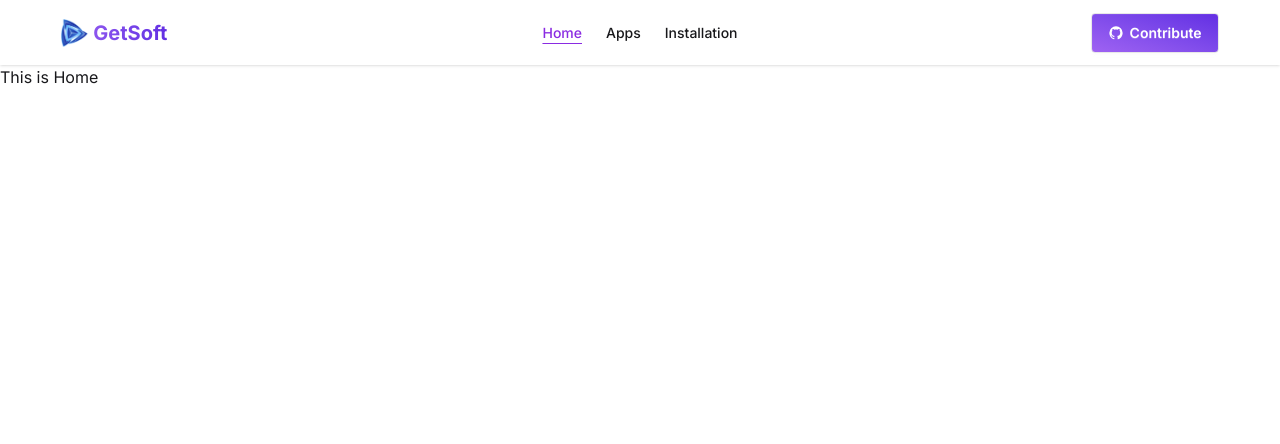
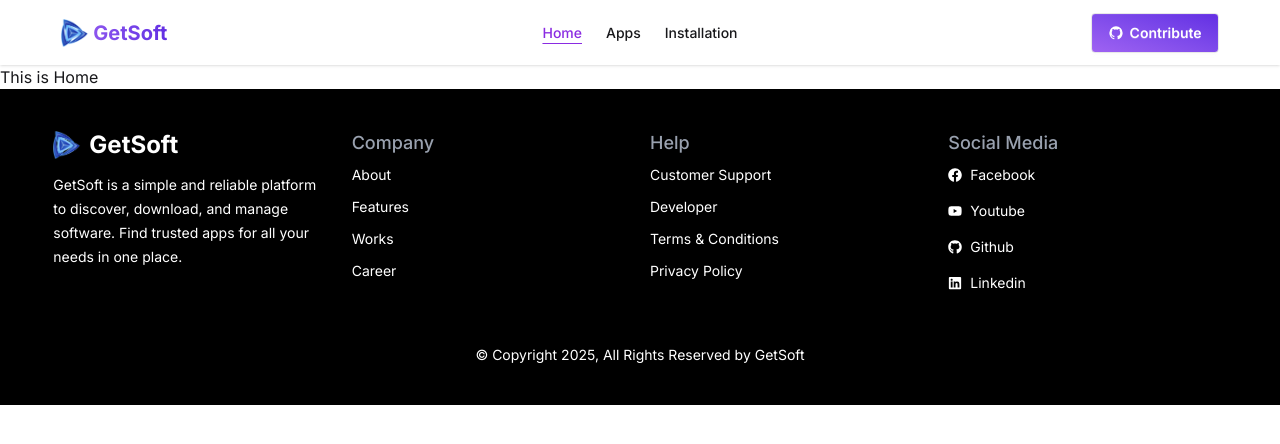
Before and after one commit to SubrotoKumar7/GetSoft, a React (Vite) app: page / in a window 1280 px wide. Shown: the top 444 px of the page. Built offline with nearby package versions, Linux system fonts and the light colour scheme.

Commit message:
footer added

```diff
--- a/package.json
+++ b/package.json
@@ -13,6 +13,7 @@
     "@tailwindcss/vite": "^4.1.14",
     "react": "^19.1.1",
     "react-dom": "^19.1.1",
+    "react-icons": "^5.5.0",
     "react-router": "^7.9.3",
     "tailwindcss": "^4.1.14"
   },
--- a/src/components/footer/Footer.jsx
+++ b/src/components/footer/Footer.jsx
@@ -1,10 +1,50 @@
 import React from 'react';
+import logoImg from '../../assets/logo.png';
+import { FaFacebook, FaGithub, FaLinkedin, FaYoutube } from 'react-icons/fa';
 
 const Footer = () => {
     return (
-        <div>
-
-        </div>
+        <footer className='bg-black'>
+            <div className='w-11/12 mx-auto py-10 text-white grid grid-cols-1 md:grid-cols-4 gap-5 text-center md:text-left'>
+                <div>
+                    <div className='flex items-center justify-center md:justify-start gap-2'>
+                        <img className='w-7' src={logoImg} alt="GetSoft Logo" />
+                        <h1 className='font-bold text-2xl'>GetSoft</h1>
+                    </div>
+                    <p className='text-sm/6 mt-3'>GetSoft is a simple and reliable platform to discover, download, and manage software. Find trusted apps for all your needs in one place.</p>
+                </div>
+                <div>
+                    <h1 className='text-gray-400 text-lg font-medium mb-2'>Company</h1>
+                    <ul className='flex flex-col gap-3 text-sm'>
+                        <li><a href="/">About</a></li>
+                        <li><a href="/">Features</a></li>
+                        <li><a href="/">Works</a></li>
+                        <li><a href="/">Career</a></li>
+                    </ul>
+                </div>
+                <div>
+                    <h1 className='text-gray-400 text-lg font-medium mb-2'>Help</h1>
+                    <ul className='flex flex-col gap-3 text-sm'>
+                        <li><a href="/">Customer Support</a></li>
+                        <li><a href="/">Developer</a></li>
+                        <li><a href="/">Terms & Conditions</a></li>
+                        <li><a href="/">Privacy Policy</a></li>
+                    </ul>
+                </div>
+                <div>
+                    <h1 className='text-gray-400 text-lg font-medium mb-2'>Social Media</h1>
+                    <ul className='flex flex-col items-center md:items-start gap-4 text-sm'>
+                        <li><a className='flex items-center gap-2' href="https://www.facebook.com/subrotokumar17"><FaFacebook /> Facebook</a></li>
+                        <li><a className='flex items-center gap-2' href="/"><FaYoutube /> Youtube</a></li>
+                        <li><a className='flex items-center gap-2' href="https://github.com/SubrotoKumar7"><FaGithub /> Github</a></li>
+                        <li><a className='flex items-center gap-2' href="https://www.linkedin.com/in/subrotokumar7/"><FaLinkedin /> Linkedin</a></li>
+                    </ul>
+                </div>
+            </div>
+            <div className='w-11/12 mx-auto text-center bg-black text-white pt-3 pb-10'>
+                <p className='text-sm'>© Copyright 2025, All Rights Reserved by GetSoft</p>
+            </div>
+        </footer>
     );
 };
 
--- a/src/pages/root/Root.jsx
+++ b/src/pages/root/Root.jsx
@@ -1,12 +1,14 @@
 import React from 'react';
 import Navbar from '../../components/navbar/Navbar';
 import { Outlet } from 'react-router';
+import Footer from '../../components/footer/Footer';
 
 const Root = () => {
     return (
         <div>
             <Navbar></Navbar>
             <Outlet></Outlet>
+            <Footer></Footer>
         </div>
     );
 };
```
Also changed, not shown: 1 other file (tests, documents, lock files or other folders).
